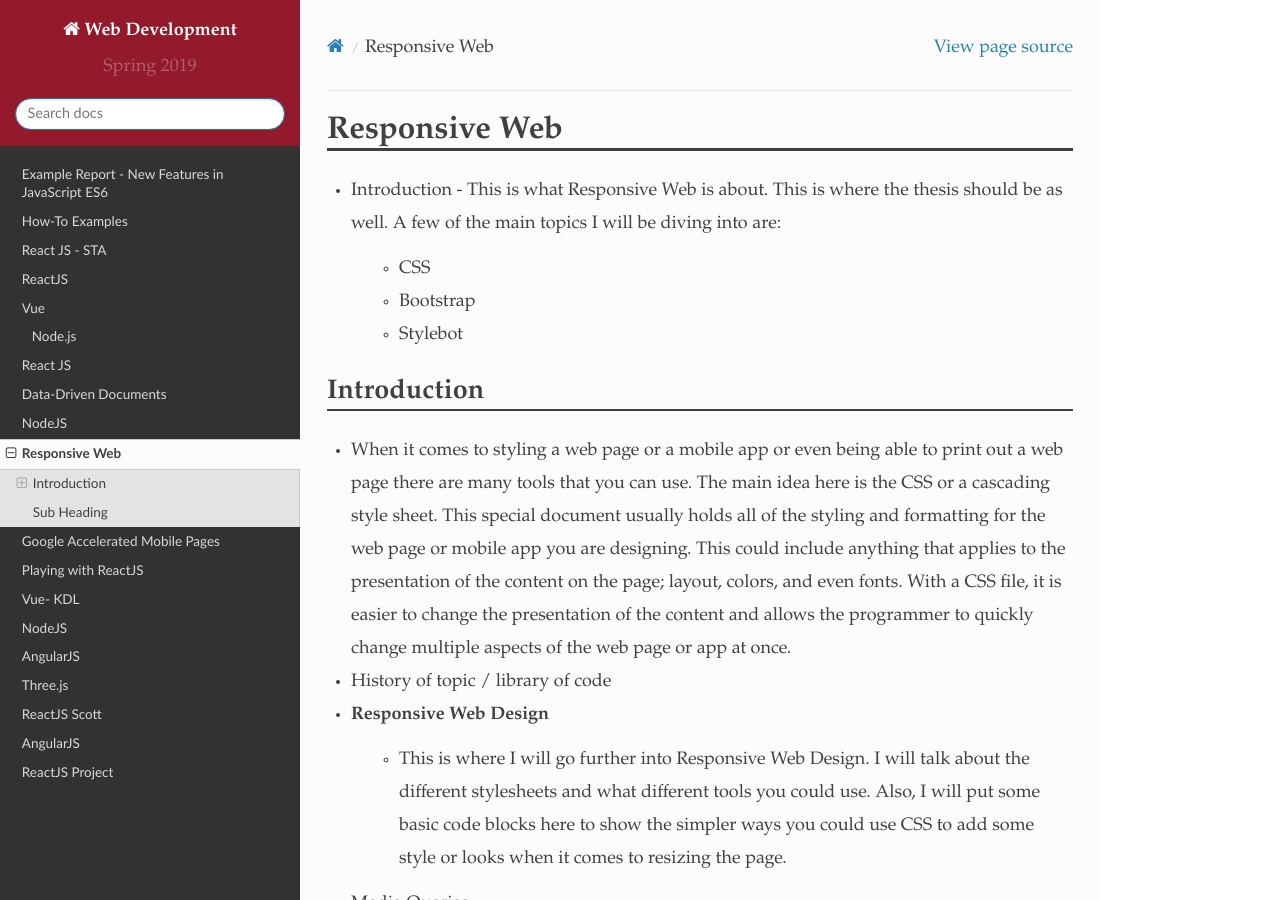
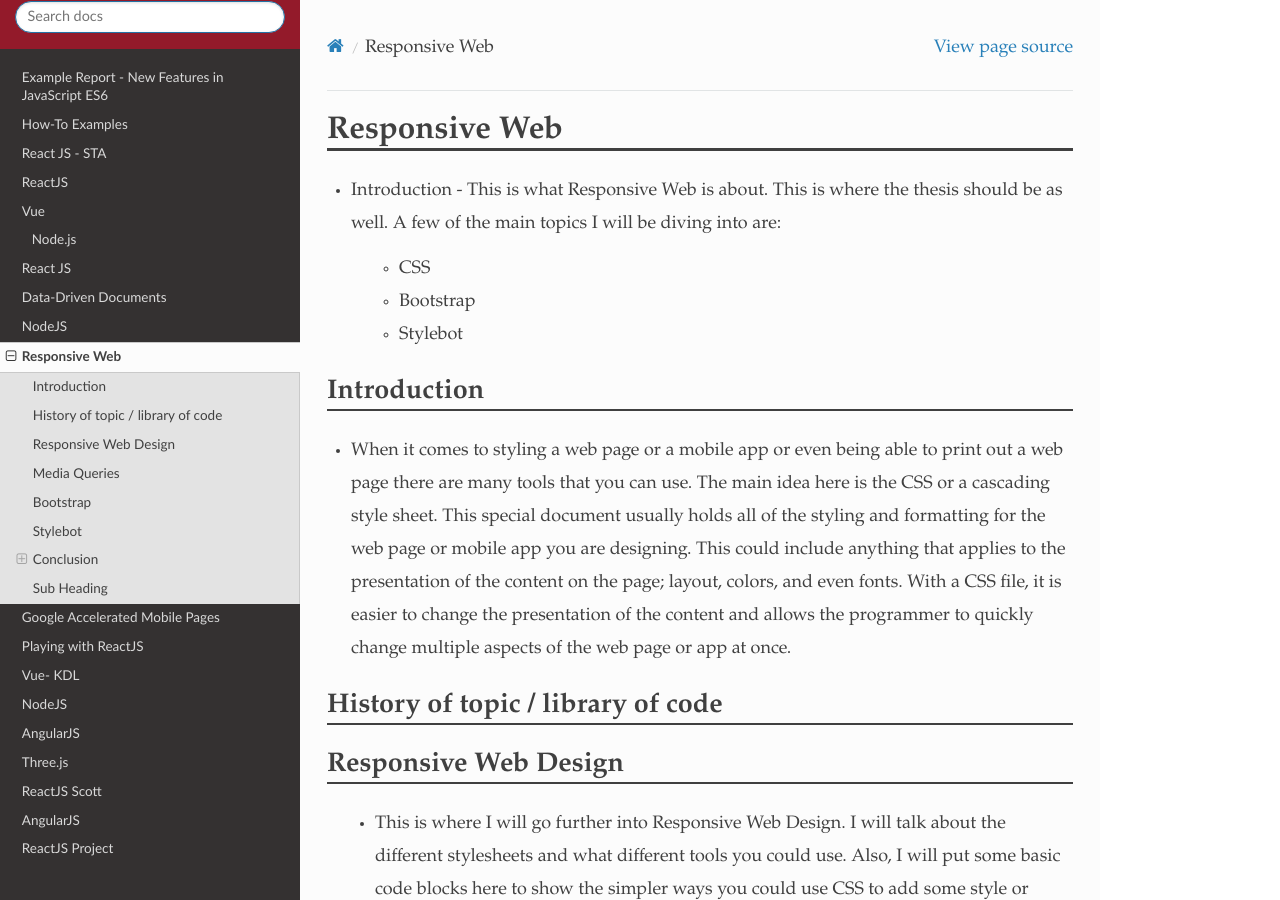
Before and after one commit to pvcraven/2019_spring_web_dev, a Sphinx documentation site: the page built from source/final/espersen/index.rst, in a window 1280 px wide and 900 px high. Built offline with Sphinx 7.4.7 and the Read the Docs theme 2.0.0, drawn with Linux system fonts in a browser that asks for light colours.

```diff
--- a/source/final/espersen/index.rst
+++ b/source/final/espersen/index.rst
@@ -20,28 +20,33 @@ Introduction
   the presentation of the content and allows the programmer to quickly change
   multiple aspects of the web page or app at once.
 
-* History of topic / library of code
+History of topic / library of code
+~~~~~~~~~~~~~~~~~~~~~~~~~~~~~~~~~~
 
-
-* Responsive Web Design
+Responsive Web Design
+~~~~~~~~~~~~~~~~~~~~~
     * This is where I will go further into Responsive Web Design.  I will talk
       about the different stylesheets and what different tools you could use.
       Also, I will put some basic code blocks here to show the simpler ways you
       could use CSS to add some style or looks when it comes to resizing the page.
 
-* Media Queries
+Media Queries
+~~~~~~~~~~~~~
 
-* Bootstrap
+Bootstrap
+~~~~~~~~~
     * what is Bootstrap?
 
     * what does Boostrap do?
 
-* Stylebot
+Stylebot
+~~~~~~~~
     * what is Stylebot?
     * how to use Stylebot
     * The power to Stylebot (its capabilities)
 
-* Conclusion
+Conclusion
+~~~~~~~~~~
 
 Sources
 ------------
```
